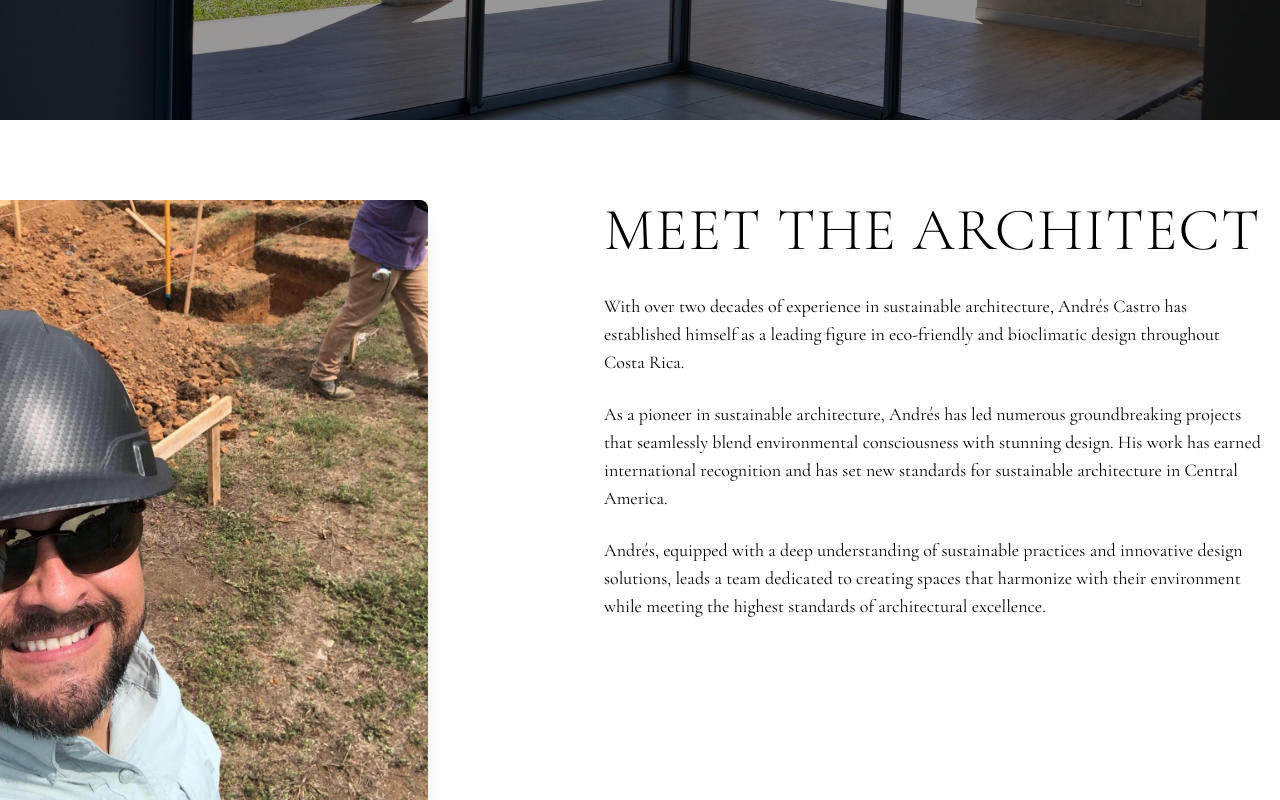
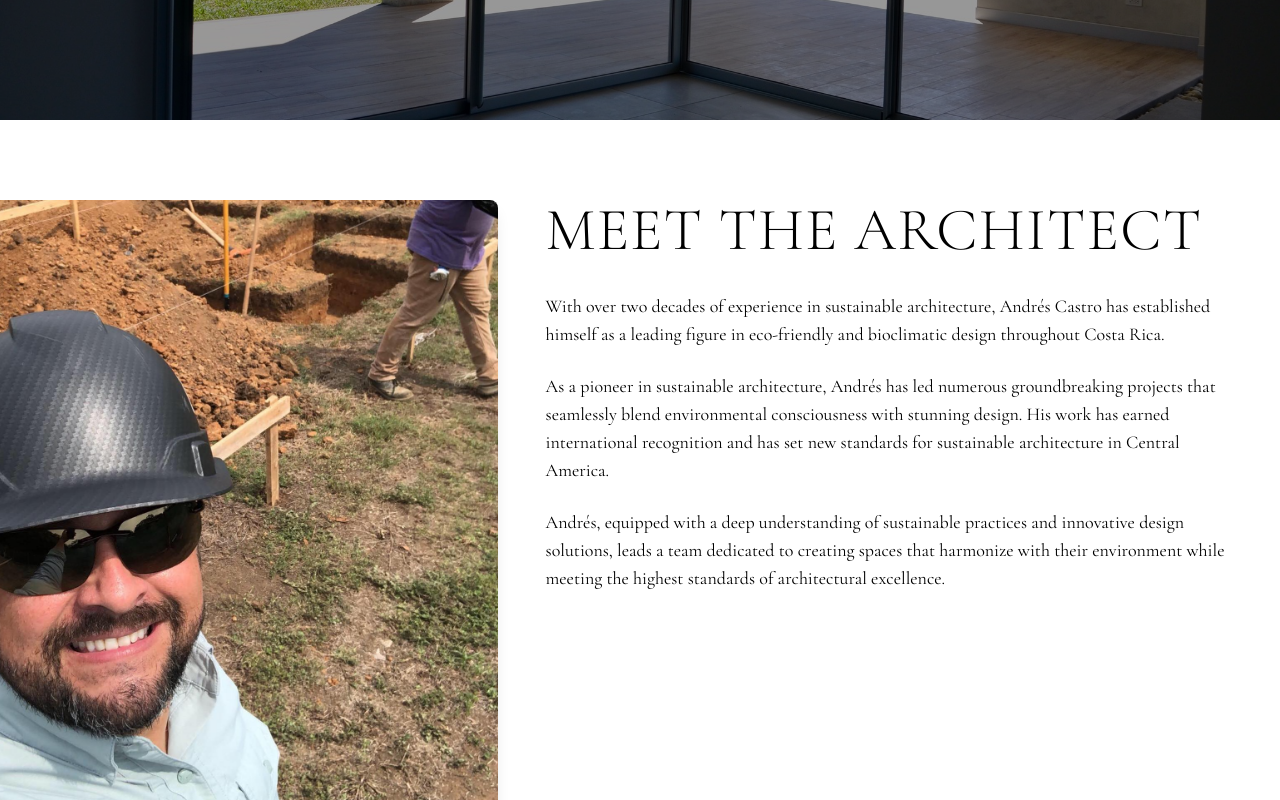
Before and after one commit to botflowlab/AndresCastroWebsite, a React (Vite) app: page /arquitecto in a window 1280 px wide. Shown: the part 440-1240 px from the top of the page. Built offline with nearby package versions, Linux system fonts and the light colour scheme; a web font is replaced by a local one.

Commit message:
Updated About.jsx

```diff
--- a/src/pages/architect/About.jsx
+++ b/src/pages/architect/About.jsx
@@ -5,23 +5,22 @@ export default function About() {
   const { t } = useTranslation();
 
   return (
-    <section className="py-20 px-4 relative overflow-hidden">
-      <div className="max-w-screen-xl mx-auto relative z-10 flex flex-col md:flex-row gap-12 items-center md:items-start">
+    <section className="py-20 px-4 relative">
+      <div className="max-w-screen-xl mx-auto">
+        <div className="flex flex-col md:flex-row gap-12 items-center md:items-start">
 
           {/* Left side - Image */}
-        <div className="relative w-full md:w-1/2 lg:w-[45%] pb-[100%] md:pb-[60%]">
-          <div className="absolute top-0 left-0 w-full h-full md:-translate-x-20 lg:-translate-x-32">
+          <div className="relative w-full md:w-5/12 lg:w-[45%] pb-[100%] md:pb-[60%] md:-ml-10 lg:-ml-20">
             <img
               src="/images/theArchitect/ac02.jpg"
               alt="Andres Castro"
-              className="w-full h-full object-cover rounded-lg shadow-xl"
+              className="absolute inset-0 w-full h-full object-cover rounded-lg shadow-lg"
             />
-          </div>
           </div>
 
           {/* Right side - Content */}
-        <div className="w-full md:w-1/2 lg:w-[55%] z-20">
-          <h2 className="text-4xl sm:text-5xl md:text-6xl font-light mb-8 leading-tight tracking-wide">
+          <div className="w-full md:w-7/12 lg:w-[55%]">
+            <h2 className="text-3xl sm:text-4xl md:text-5xl lg:text-6xl font-light mb-8 tracking-wide leading-tight">
               MEET THE ARCHITECT
             </h2>
             <div className="space-y-6 text-base md:text-lg text-black">
@@ -38,7 +37,7 @@ export default function About() {
           </div>
 
         </div>
+      </div>
     </section>
-
   );
 }
```
Lines whose indentation alone changed are shown as unchanged.
